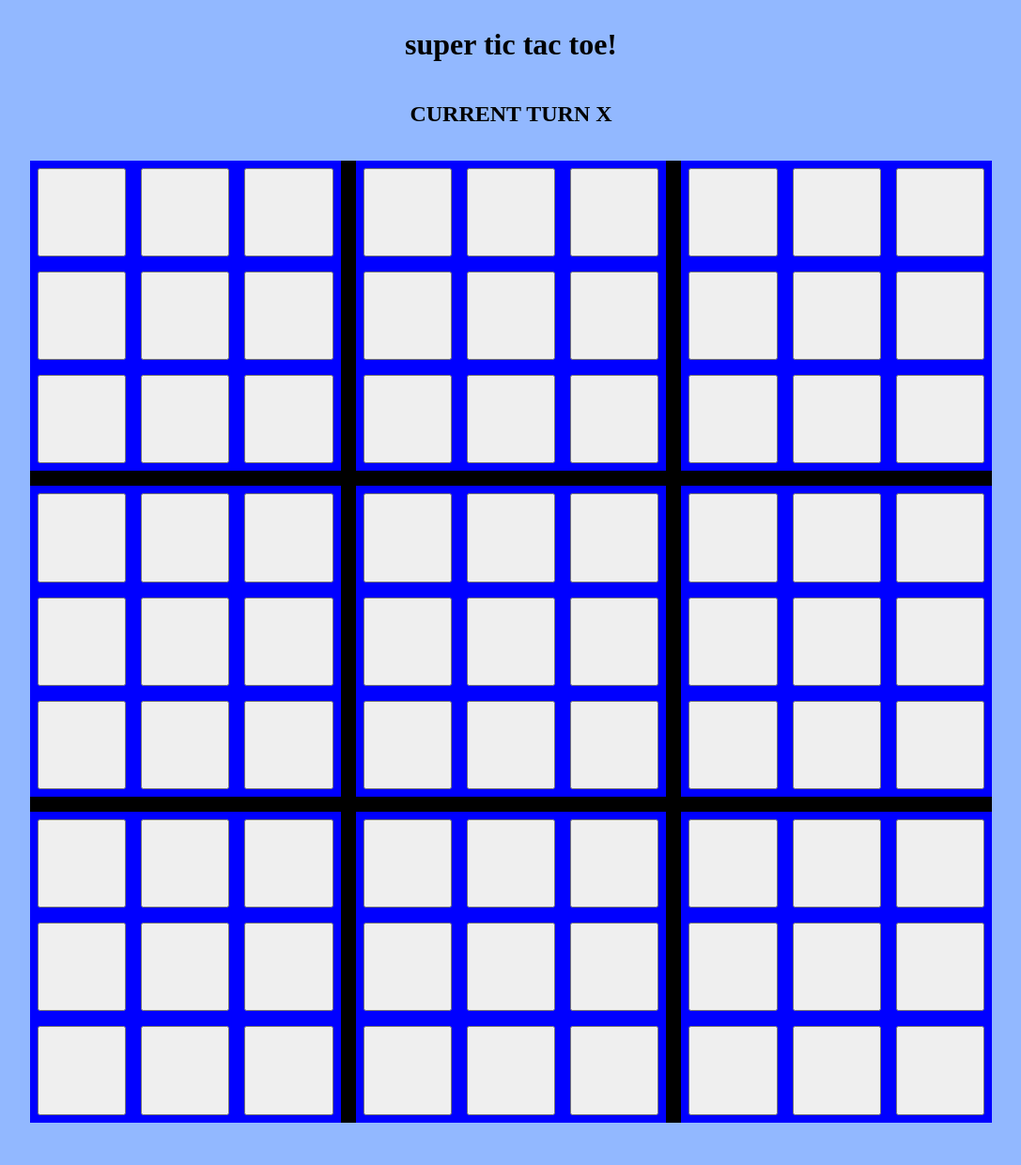
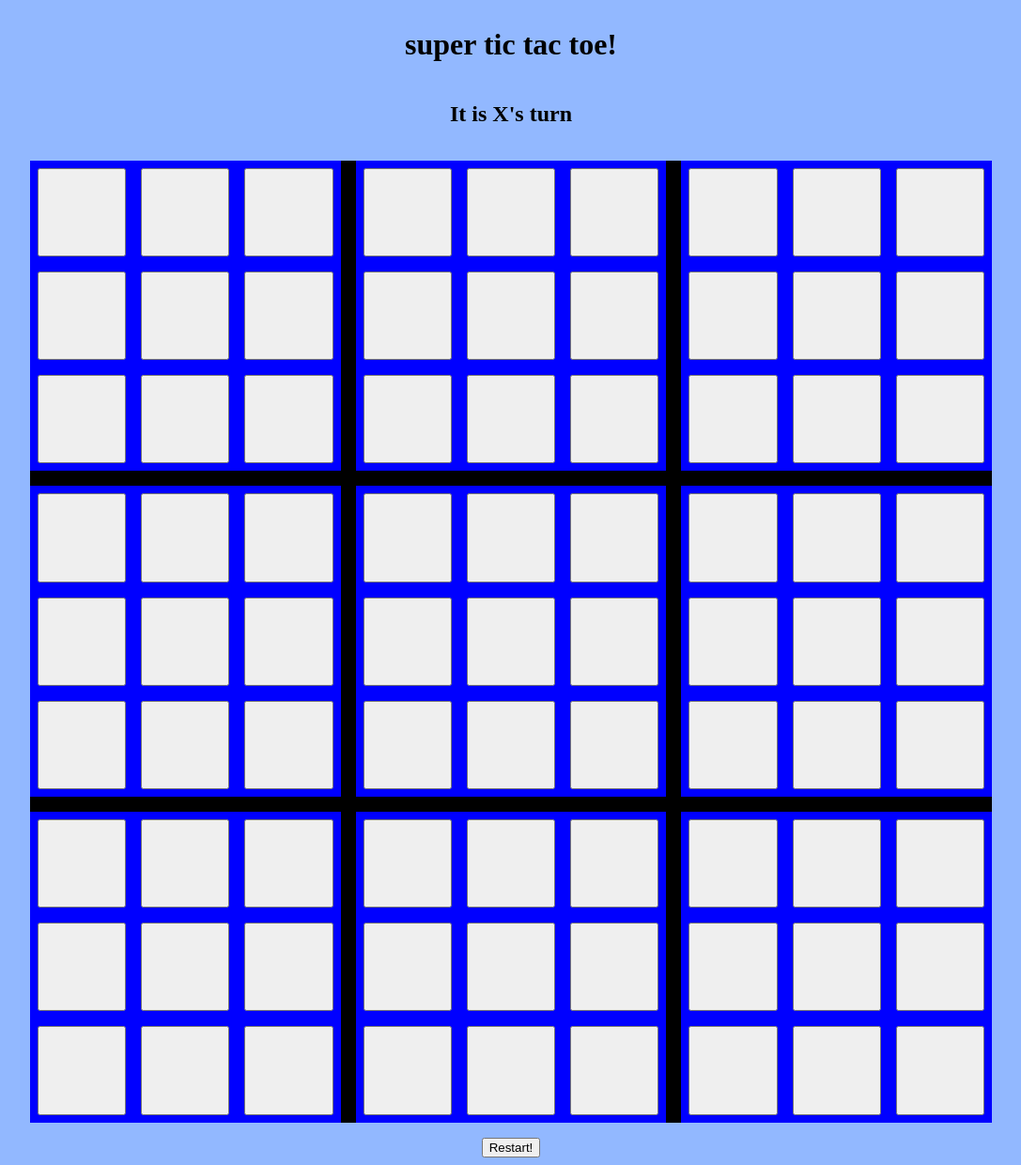
Before and after one commit to haemie/supertictactoe, a React (Vite) app: page / in a window 1280 px wide. Shown: the whole page at 94% size, without its empty margins (96-1183 px from the left). Before the commit the page ends 1219 px from the top, so only its background shows below. Built offline with nearby package versions, Linux system fonts and the light colour scheme.

Commit message:
added restart button

```diff
--- a/src/components/largeboard.jsx
+++ b/src/components/largeboard.jsx
@@ -11,7 +11,10 @@ function Largeboard() {
   const [currentPlayer, setCurrentPlayer] = useState('X');
   const [currentBoard, setCurrentBoard] = useState(null);
   const [focusBoard, setFocusBoard] = useState(null);
+  const [winner, setWinner] = useState(null);
+  const [restarting, setRestarting] = useState(false);
 
+  // function used by the miniboard to change the large board state when a mini board is won
   function handleMiniWin(row, col) {
     lbState[row][col] = currentPlayer === 'X' ? 'O' : 'X';
     setLbState([...lbState]);
@@ -59,8 +62,9 @@ function Largeboard() {
         );
       } else {
         if (
-          !focusBoard ||
-          (focusBoard && focusBoard[0] === i && focusBoard[1] === j)
+          !winner &&
+          (!focusBoard ||
+            (focusBoard && focusBoard[0] === i && focusBoard[1] === j))
         ) {
           mbLayout[i].push(
             <Miniboard
@@ -95,6 +99,18 @@ function Largeboard() {
     }
   }
 
+  let currentTurnDiv = winner ? (
+    <h2>{winner} WINS!</h2>
+  ) : (
+    <h2>It is {currentPlayer}'s turn</h2>
+  );
+
+  let largeBoardDiv = restarting ? (
+    <div className="largeBoard"></div>
+  ) : (
+    <div className="largeBoard">{mbLayout}</div>
+  );
+
   useEffect(() => {
     if (currentBoard) {
       // console.log('current board', currentBoard);
@@ -111,10 +127,31 @@ function Largeboard() {
     }
   }, [currentBoard]);
 
+  useEffect(() => {
+    // check for any win states
+    const result = checkWin(lbState);
+    if (result) {
+      setWinner(result);
+    }
+  }, [lbState]);
+
   return (
     <>
-      <h2>CURRENT TURN {currentPlayer}</h2>
-      <div className="largeBoard">{mbLayout}</div>
+      {currentTurnDiv}
+      {largeBoardDiv}
+      <button
+        onClick={() => {
+          setLbState(initialState);
+          setCurrentBoard(null);
+          setWinner(null);
+          setCurrentPlayer('X');
+          setFocusBoard(null);
+          setRestarting(true);
+          setTimeout(() => setRestarting(false), 1);
+        }}
+      >
+        Restart!
+      </button>
     </>
   );
 }
```
